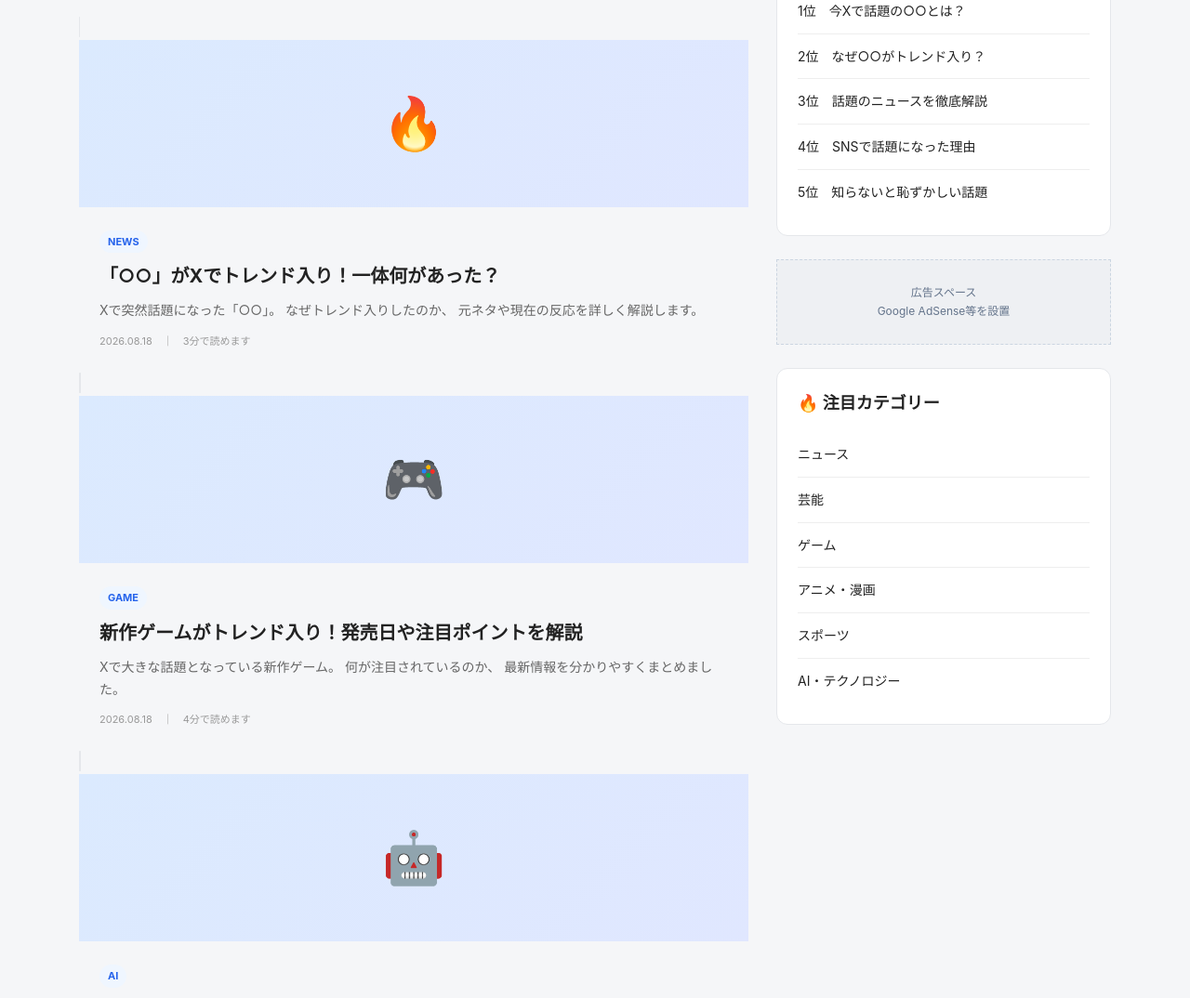
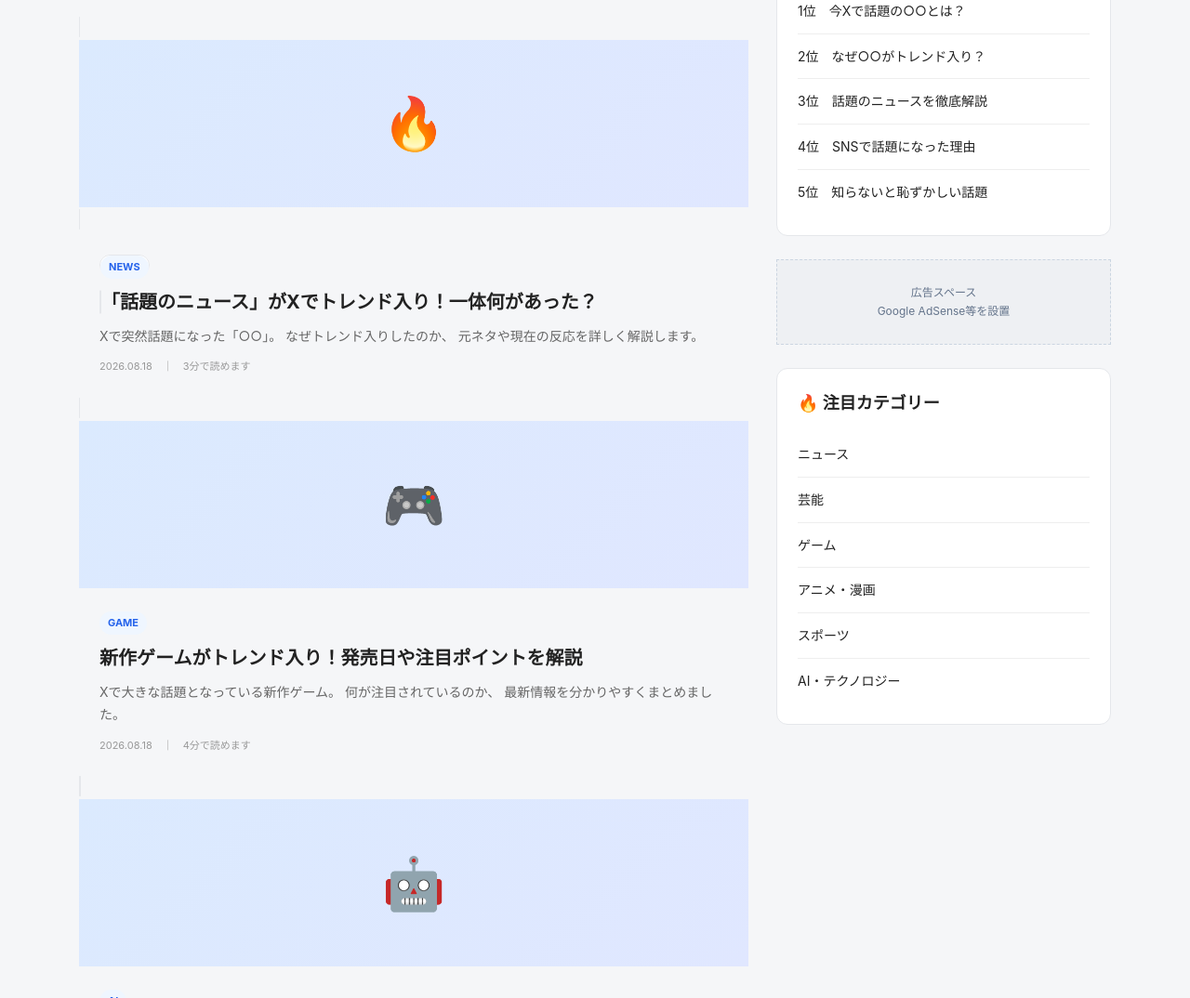
Before and after one commit to trendlab-jp/trendlab, a plain HTML site: page index.html in a window 1280 px wide. Shown: the part 1016-2090 px from the top of the page at 93% size. Drawn offline with Linux system fonts and the light colour scheme.

Commit message:
Update index.html

```diff
--- a/index.html
+++ b/index.html
@@ -758,9 +758,11 @@
             NEWS
         </span>
 
-        <h3>
-            「○○」がXでトレンド入り！一体何があった？
-        </h3>
+      <h3>
+<a href="article.html">
+「話題のニュース」がXでトレンド入り！一体何があった？
+</a>
+</h3>
 
         <p>
             Xで突然話題になった「○○」。
```
